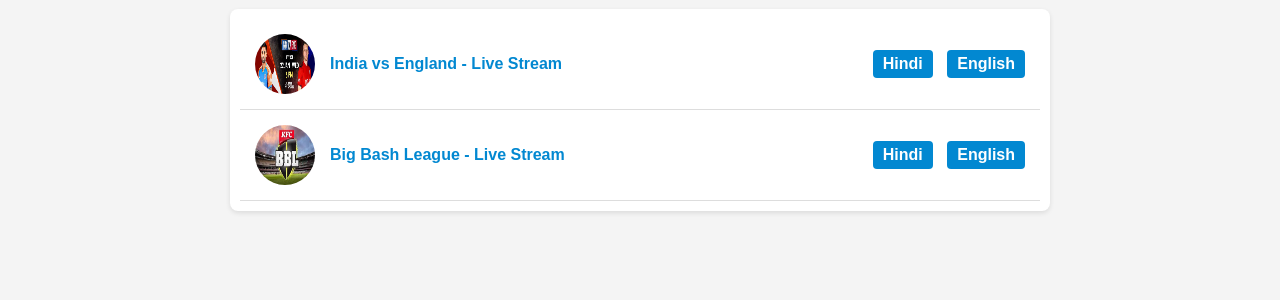
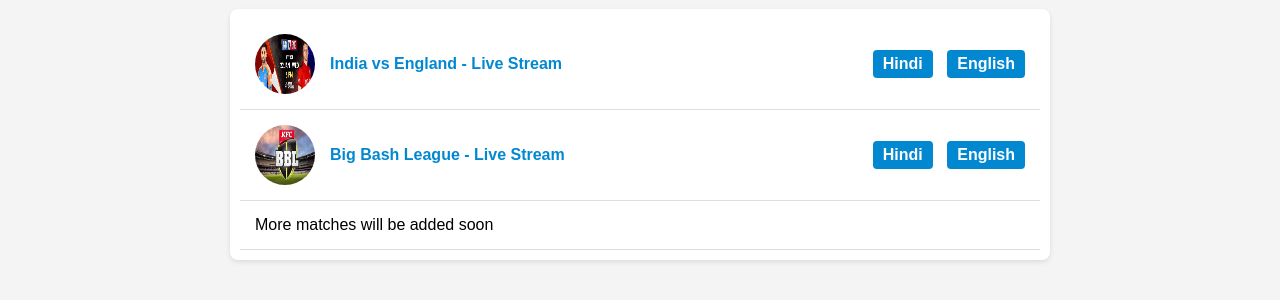
Before and after one commit to Shubhamjh4/cricket-streaming, a plain HTML site: page index.html in a window 1280 px wide. Shown: the part 68-368 px from the top of the page. Drawn offline with Linux system fonts and the light colour scheme.

Commit message:
Update index.html

```diff
--- a/index.html
+++ b/index.html
@@ -148,6 +148,10 @@
                 <a href="https://shz.al/~Khel-Box-Fox.html" target="_blank">English</a>
             </div>
         </div>
+        <div class="match" data-teams="Big Bash League">
+            More matches will be added soon
+
+        </div>
 
     <script>
         function filterMatches() {
```
